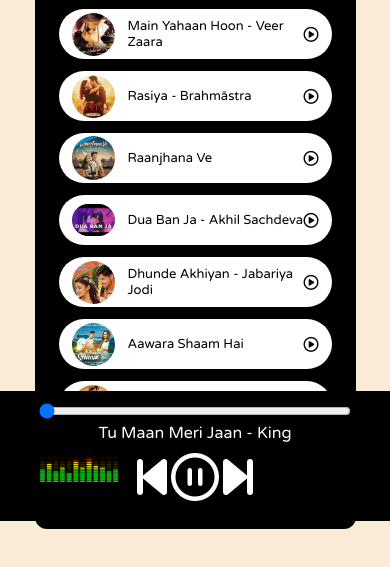
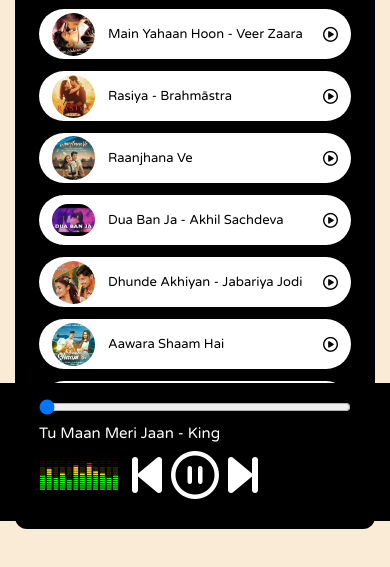
Before and after one commit to abhipatel9607/Spotify-clone, a plain HTML site: page index.html in a window 390 px wide. Both pictures are taken after a click on the icon 195 px from the left and 800 px from the top of the page. Shown: the part 323-890 px from the top of the page. Drawn offline with Linux system fonts and the light colour scheme.

Commit message:
Update 3-All Media query

```diff
--- a/style.css
+++ b/style.css
@@ -100,6 +100,10 @@
     position: absolute;
     top: 60%;
     left: 10vw;
+
+}
+#masterPlay{
+    margin: 0 5px;
 }
 .icons{
     margin-top: 14px;
@@ -125,10 +129,11 @@
     }
     .bottom{
         justify-content: flex-end;
-        row-gap: 20px;
+        row-gap: 22px;
+        padding-top: 8px;
     }
     #masterSongName{
-        top: 32%;
+        top: 35%;
         left: 50%;
         transform: translate(-50%,  -50%);
     }
@@ -153,7 +158,11 @@
     #songItem img{
         margin: 0 18px 0 18px;
     }
+    .container{
+        width: 80%;
+    }
   }
+
   @media screen and (max-width: 426px){
     .songName{
         font-size: 13px;
@@ -165,4 +174,27 @@
     #songItem img{
         margin: 0 13px 0 13px;
     }
+    #masterSongName{
+        top: 30%;
+        left: 10%;
+        transform: translate(0,  0);
+        font-size: 15px;
+    }
+    #gif{
+        top: 56%;
+        height: 30px;
+    }
   }
+ @media screen and (max-width: 321px){
+    #gif{
+        width: 60px;
+        height: 30px;
+        top: 57%;
+    }
+#songItem{
+    margin: 8px -10px;
+}
+#songItem img {
+    margin: 0 10px 0 5px;
+}
+ }
```
